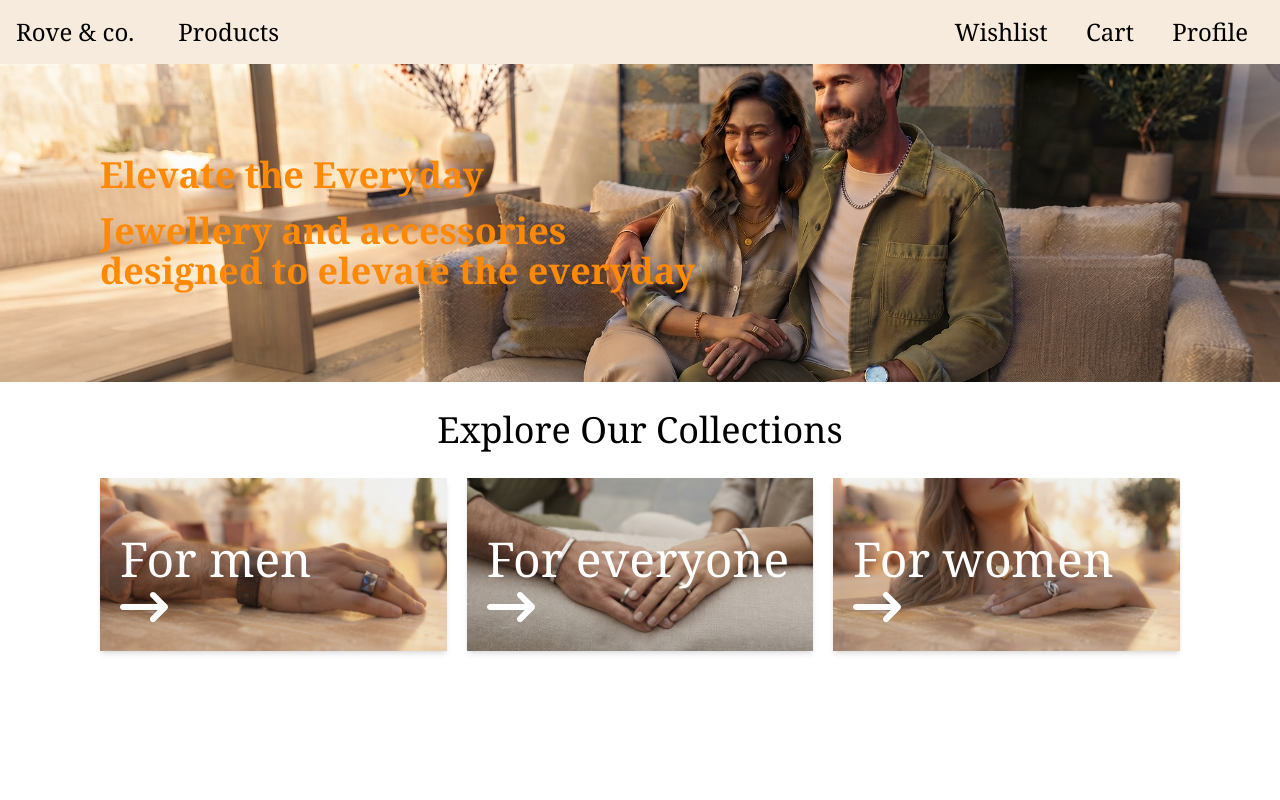
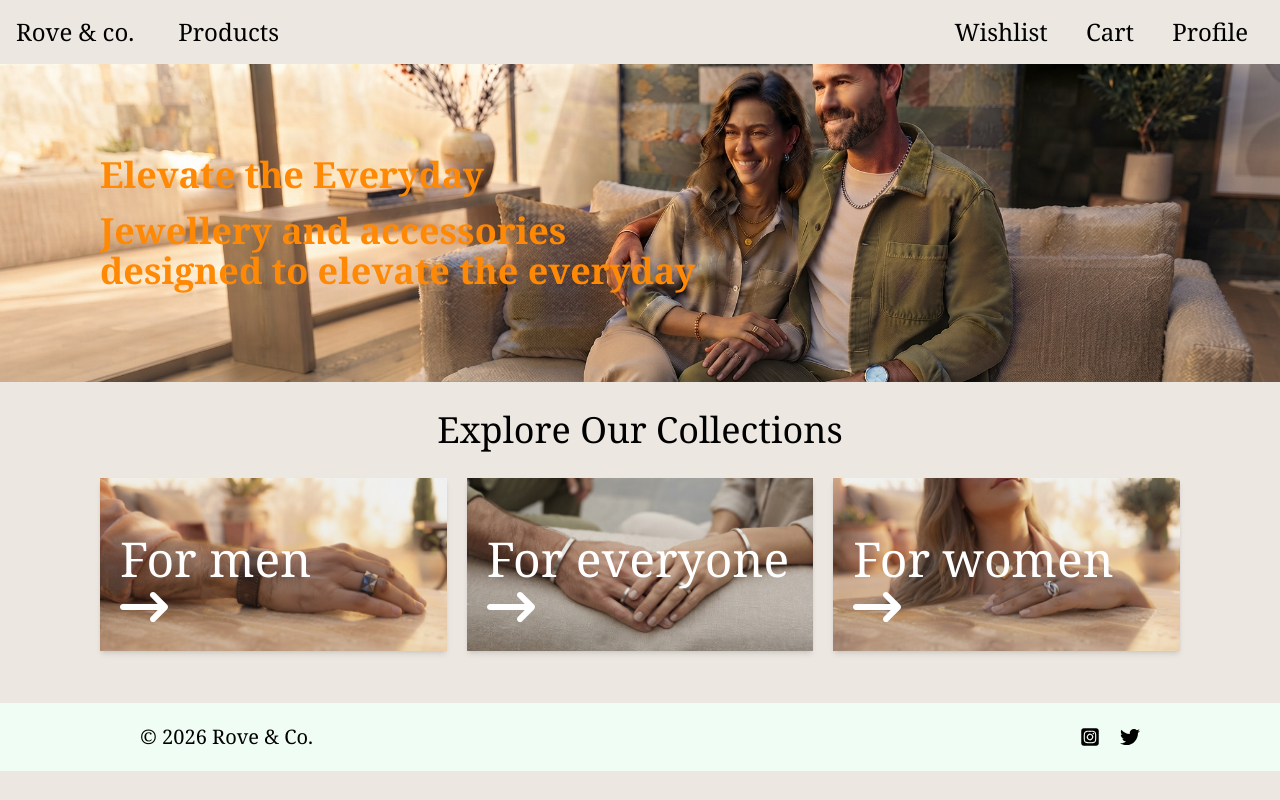
Before and after one commit to ryan-badenhorst/e-commerce-store, a React (Vite) app: page / in a window 1280 px wide. Built offline with nearby package versions, Linux system fonts and the light colour scheme.

Commit message:
Added Footer and updated styling

```diff
--- /dev/null
+++ b/src/components/Footer.tsx
@@ -0,0 +1,17 @@
+import { FaSquareInstagram } from "react-icons/fa6";
+import { FaTwitter } from "react-icons/fa";
+
+export default function Footer() {
+    return (
+        <div className="mt-13 px-35 py-5 flex justify-between bg-green-50 font-serif text-xl">
+            <div className="">
+                <p>© 2026 Rove & Co.</p>
+            </div>
+
+            <div className="flex flex-row gap-5 pt-1">
+                <FaSquareInstagram />
+                <FaTwitter />
+            </div>
+        </div>
+    )
+}
--- a/src/components/Layout.tsx
+++ b/src/components/Layout.tsx
@@ -1,12 +1,14 @@
 import { Outlet } from "react-router-dom"
 
 import Header from "./Header"
+import Footer from "./Footer"
 
 export default function Layout() {
     return (
         <>
             <Header />
             <Outlet />
+            <Footer />
         </>
     )
 }
--- a/src/index.css
+++ b/src/index.css
@@ -2,11 +2,11 @@
 
 @layer base {
     body {
-        @apply p-0 font-sans;
+        @apply p-0 font-sans bg-[#ece7e1];
     }
 
     nav {
-        @apply flex gap-3 bg-[#f6ebdc]
+        @apply flex gap-3
     }
 
     .home-link {
```
